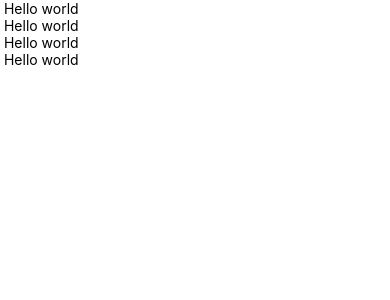
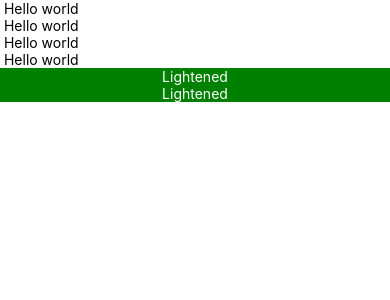
Before and after one commit to mungaben/AwesomeProject, a React Native app: screen / in a window 390 px wide. Shown: the top 300 px of the page. Built offline with nearby package versions, Linux system fonts and the light colour scheme.

Commit message:
flex and colorscheme

```diff
--- a/App.tsx
+++ b/App.tsx
@@ -1,18 +1,10 @@
+import React from 'react';
 
+import {SafeAreaView, View, Text} from 'react-native';
+import AppPro from './AppPro';
 
-import React from "react";
-
-
-import {
-SafeAreaView,
-View,
-Text
-
-
-} from "react-native";
-
-function App(){
- return(
+function App() {
+  return (
     <SafeAreaView>
       <View>
         <Text> Hello world</Text>
@@ -20,7 +12,8 @@ function App(){
         <Text> Hello world</Text>
         <Text> Hello world</Text>
       </View>
+      <AppPro />
     </SafeAreaView>
- )
+  );
 }
 export default App;
--- /dev/null
+++ b/AppPro.tsx
@@ -0,0 +1,32 @@
+import React from 'react';
+import {View, Text, useColorScheme, StyleSheet} from 'react-native';
+const AppPro = (): JSX.Element => {
+  const Darkened = useColorScheme() === 'dark';
+  return (
+    <View style={styles.container}>
+      <Text style={Darkened ? styles.DarkText : styles.WhiteText}>
+        {Darkened ? 'Darkened' : 'Lightened'}
+      </Text>
+      <Text style={Darkened ? styles.DarkText : styles.WhiteText}>
+        {Darkened ? 'Darkened' : 'Lightened'}
+      </Text>
+    </View>
+  );
+};
+
+const styles = StyleSheet.create({
+  container: {
+    backgroundColor: 'green',
+    alignItems: 'center',
+    display: 'flex',
+    justifyContent: 'center',
+  },
+  WhiteText: {
+    color: 'white',
+  },
+  DarkText: {
+    color: 'black',
+  },
+});
+
+export default AppPro;
```
Lines whose indentation alone changed are shown as unchanged.
